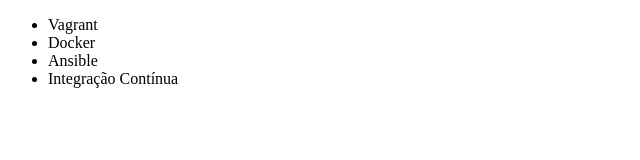
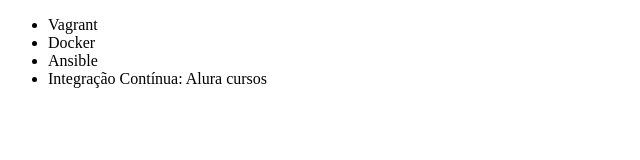
Before and after one commit to hugoichiro/hugo-git, a plain HTML site: page index.html in a window 1280 px wide. Shown: the full height of the page, 0-640 px from the left. Drawn offline with Linux system fonts and the light colour scheme.

Commit message:
Renomeando curdo de Integração contínua

```diff
--- a/index.html
+++ b/index.html
@@ -9,7 +9,7 @@
         <li>Vagrant</li>
         <li>Docker</li>
         <li>Ansible</li>
-        <li>Integração Contínua</li>
+        <li>Integração Contínua: Alura cursos</li>
     </ul>
 </body>
 </html>
```
